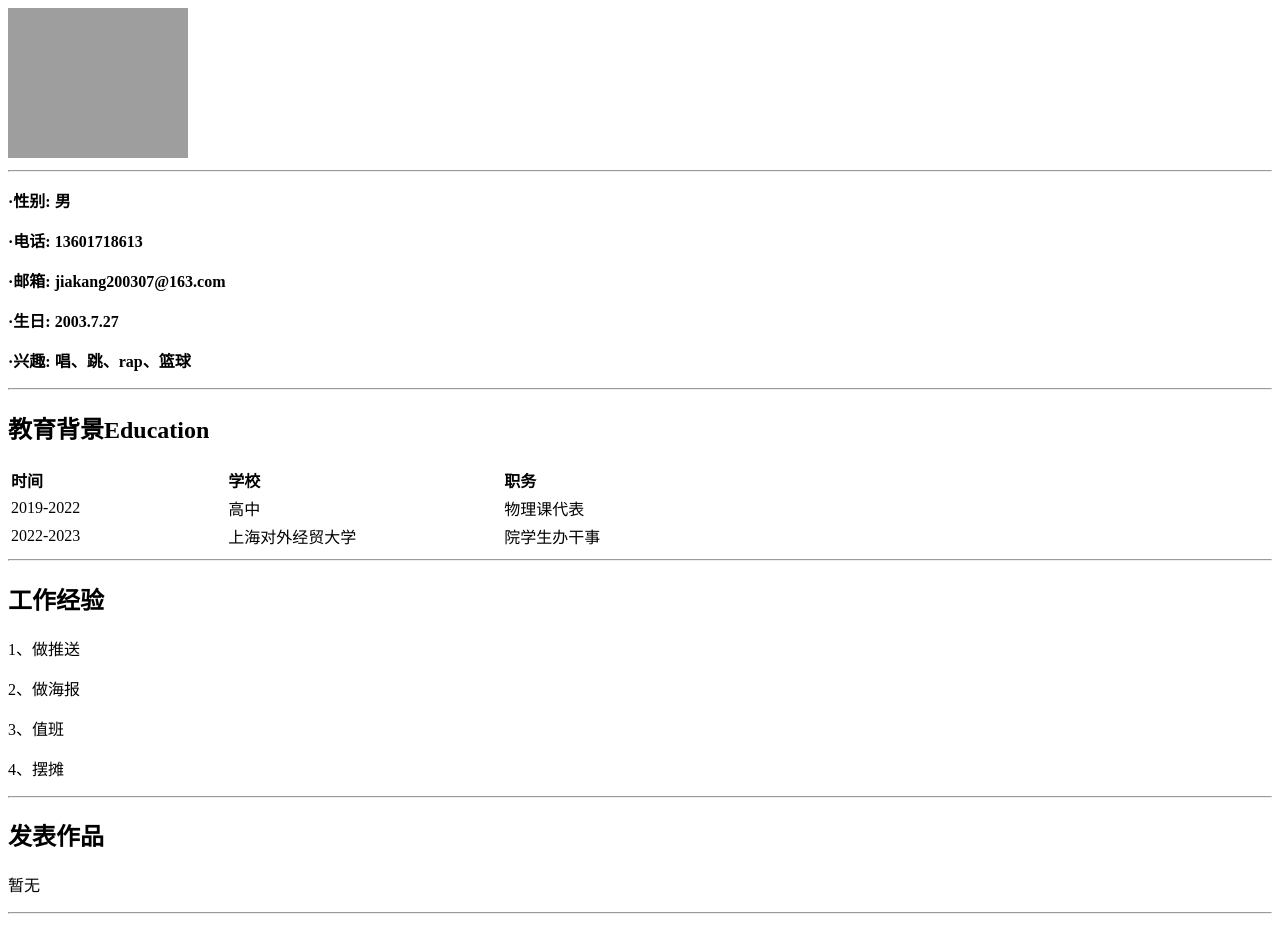
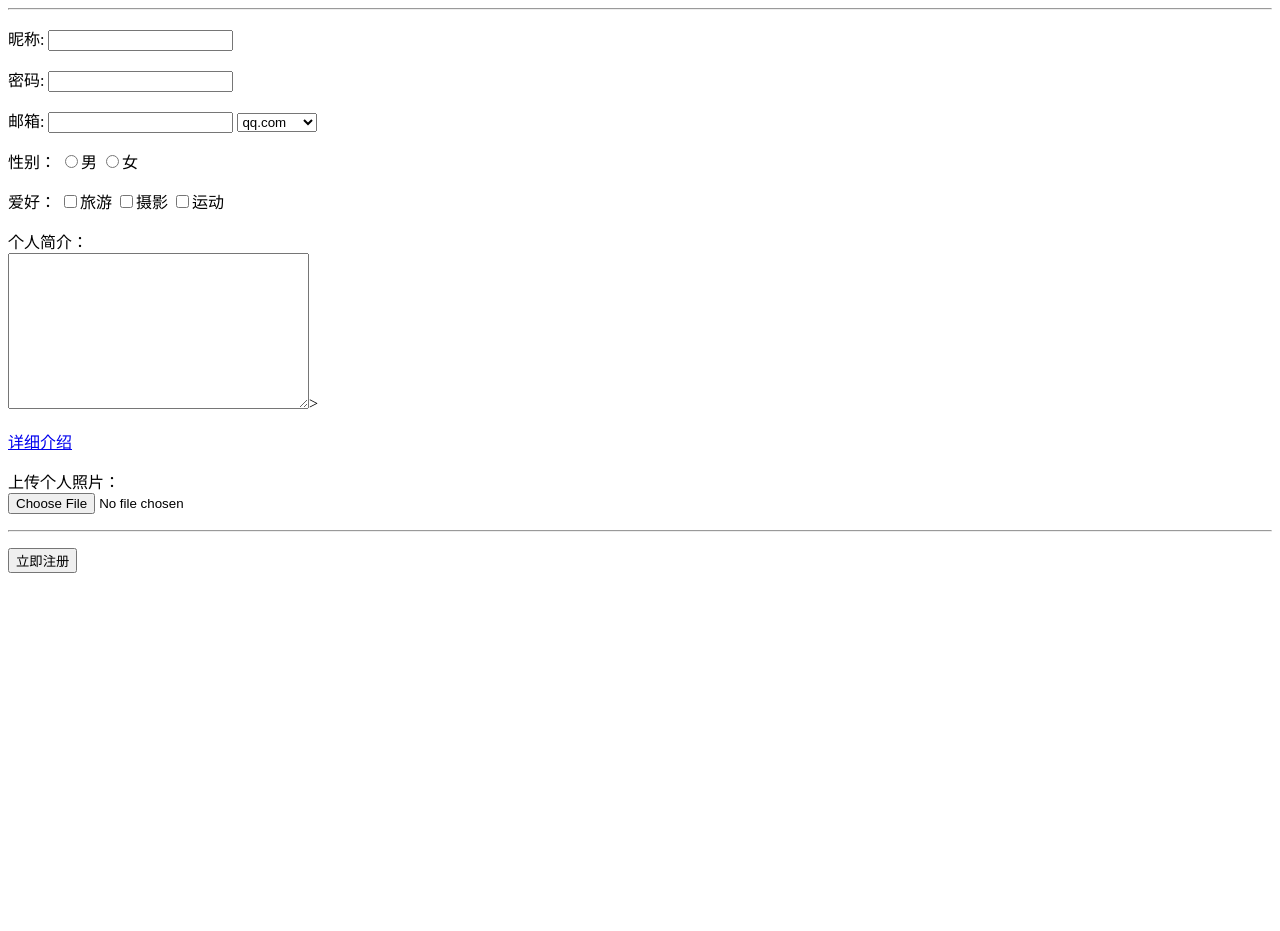
Before and after one commit to Petercjk/Petercjk.github.io, a plain HTML site: page index.html in a window 1280 px wide. Shown: the part 81-1012 px from the top of the page. After the commit the page ends 800 px from the top, so only its background shows below. Drawn offline with Linux system fonts and the light colour scheme; grey boxes are pictures that could not be loaded.

Commit message:
Update index.html

```diff
--- a/index.html
+++ b/index.html
@@ -1,64 +1,29 @@
 <!DOCTYPE html>
 <html>
 <head></head>
+<body>
 <tittle></tittle>
-<body>
-<h1>陈家康</h1>
-<img src="https://ts1.cn.mm.bing.net/th/id/R-C.fdc26911b0548f95c93799b65a45a813?rik=SZuKKR4c2LOw2g&riu=http%3a%2f%2fimg.pconline.com.cn%2fimages%2fupload%2fupc%2ftx%2fphotoblog%2f1008%2f10%2fc0%2f4793576_4793576_1281371225281.jpg&ehk=M5Fz6%2bqjIRNuiivlCyxse0hcB2VywVOw2093vdnQFQQ%3d&risl=&pid=ImgRaw&r=0" height="150" width="180">
+<form>
+<h1>新用户注册</h1>
 <hr>
+<p>昵称: <input type="text"></p>
+<p>密码: <input type="password"></p>
+<p>邮箱: <input type="text">
+    <select>
+    <option>qq.com</option>
+    <option>163.com</option>
+    <option>sohu.com</option>
+    </select>
+</p>
+<p>性别： <input type="radio" name="sex">男 <input type="radio" name="sex">女</p>
+<p>爱好： <input type="checkbox" name="hobby">旅游 <input type="checkbox" name="hobby">摄影 <input type="checkbox" name="hobby">运动</p>
+<p>个人简介：<br><textarea rows="10" cols="35"></textarea>&gt;</p>
 
-<p><b>·性别: 男</b></p>
-<p><b>·电话: 13601718613</b></p>
-<p><b>·邮箱: jiakang200307@163.com</b></p>
-<p><b>·生日: 2003.7.27</b></p>
-<p><b>·兴趣: 唱、跳、rap、篮球</b></p>
+<a href="index.html">详细介绍</a>
+
+<p>上传个人照片：<br><input type="file"></p>
 <hr>
-
-<h2>教育背景Education</h2>
-<table>
-<tr height="20">
-    <td height="20"><b>时间</b></td>
-    <td width="140"></td>
-    <td height="20"><b>学校</b></td>
-    <td width="140"></td>
-    <td height="20"><b>职务</b></td>
-    <td width="140"></td>
-</tr>
-<tr height="20">
-    <td height="20">2019-2022</td>
-    <td width="140"></td>
-    <td height="20">高中</td>
-    <td width="140"></td>
-    <td height="20">物理课代表</td>
-    <td width="140"></td>
-</tr>
-<tr height="20">
-    <td height="20">2022-2023</td>
-    <td width="140"></td>
-    <td height="20">上海对外经贸大学</td>
-    <td width="140"></td>
-    <td height="20">院学生办干事</td>
-</tr>
-</table>
-<hr>
-
-<h2>工作经验</h2>
-<p>1、做推送</p>
-<p>2、做海报</p>
-<p>3、值班</p>
-<p>4、摆摊</p>
-<hr>
-
-<h2>发表作品</h2>
-<p>暂无</p>
-<hr>
-
-<h2>自我介绍</h2>
-<p>我是来自人工智能2201的陈家康······</p>
-<hr>
-
-
+<p><input type="submit" value="立即注册"></p>
+</form>
 </body>
-
-
 </html>
```
